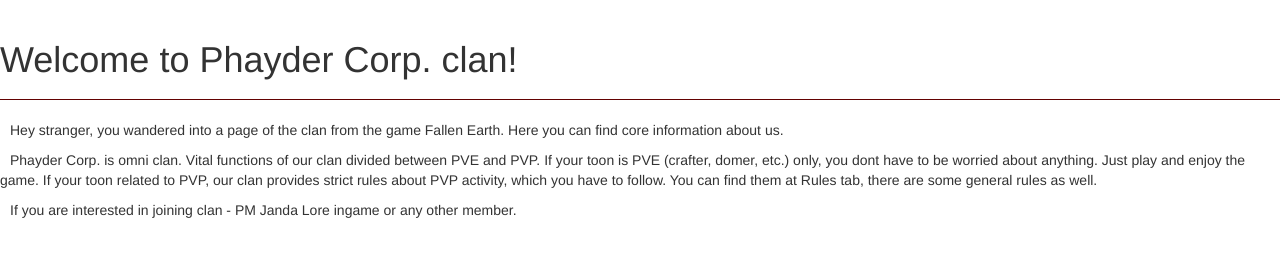
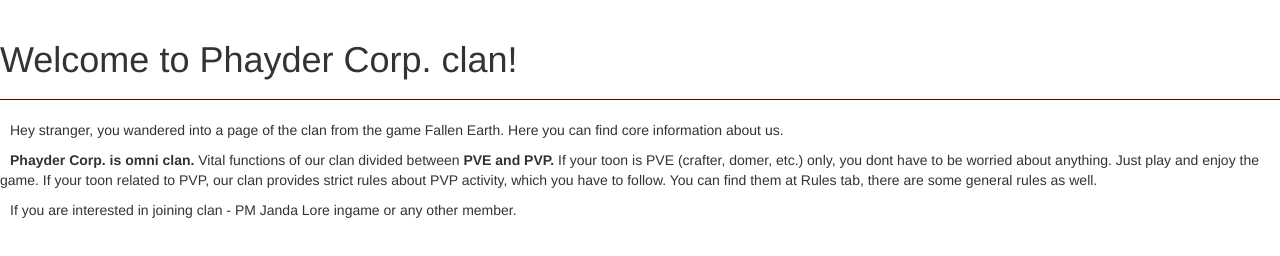
Before and after one commit to JandaLore/Phayder.corp, a plain HTML site: page home.html in a window 1280 px wide. Drawn offline with Linux system fonts and the light colour scheme.

Commit message:
some bold

```diff
--- a/home.html
+++ b/home.html
@@ -13,7 +13,7 @@
 					<h1 class="ourfont">Welcome to Phayder Corp. clan!</h1>
 				</div>
 				<p>Hey stranger, you wandered into a page of the clan from the game Fallen Earth. Here you can find core information about us.</p>
-				<p>Phayder Corp. is omni clan. Vital functions of our clan divided between PVE and PVP. If your toon is PVE (crafter, domer, etc.) only, you dont have to be worried about anything. Just play and enjoy the game. If your toon related to PVP, our clan provides strict rules about PVP activity, which you have to follow. You can find them at Rules tab, there are some general rules as well.</p>
+				<p><b>Phayder Corp. is omni clan.</b> Vital functions of our clan divided between <b>PVE and PVP.</b> If your toon is PVE (crafter, domer, etc.) only, you dont have to be worried about anything. Just play and enjoy the game. If your toon related to PVP, our clan provides strict rules about PVP activity, which you have to follow. You can find them at Rules tab, there are some general rules as well.</p>
 				<p>If you are interested in joining clan - PM Janda Lore ingame or any other member.</p>
 			</div>
 </body>
```
